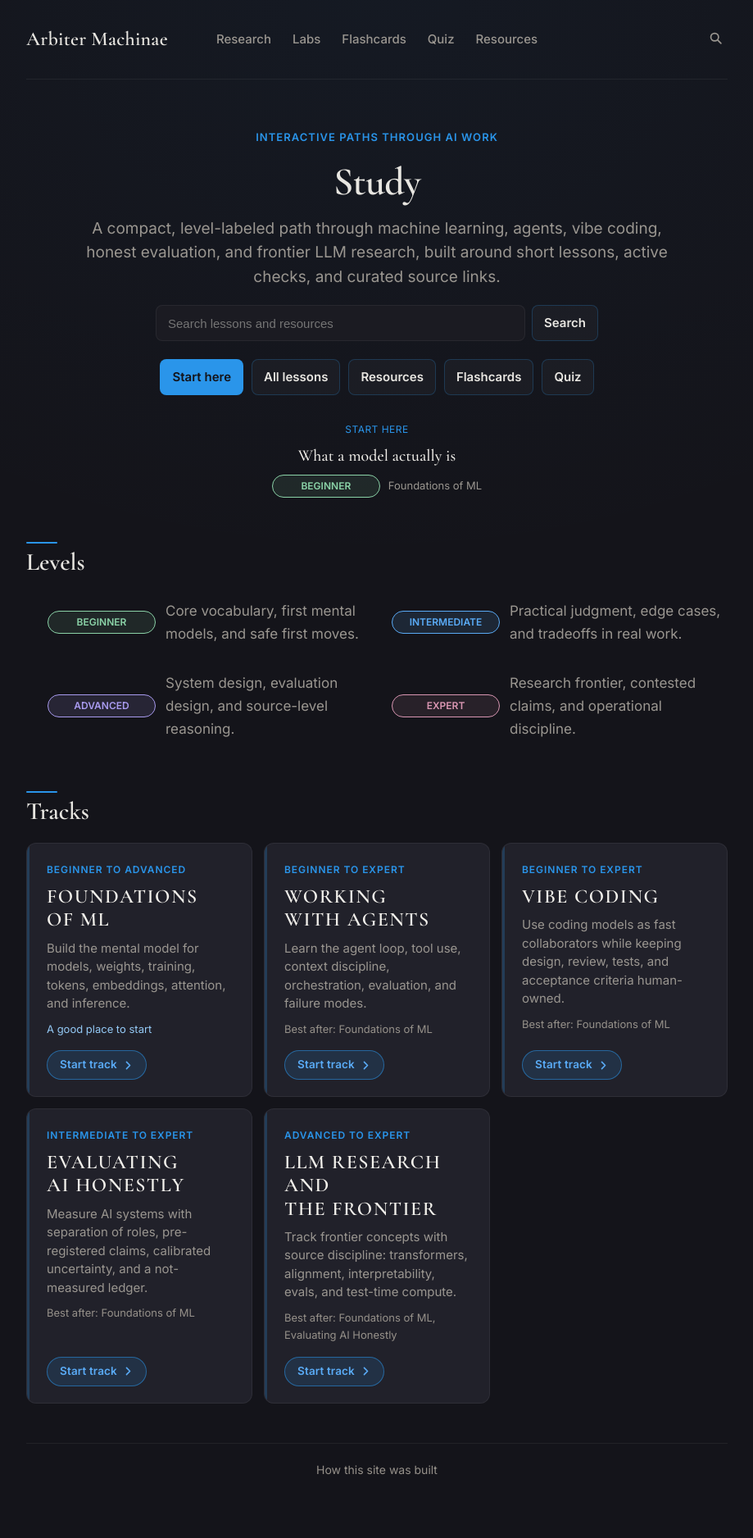
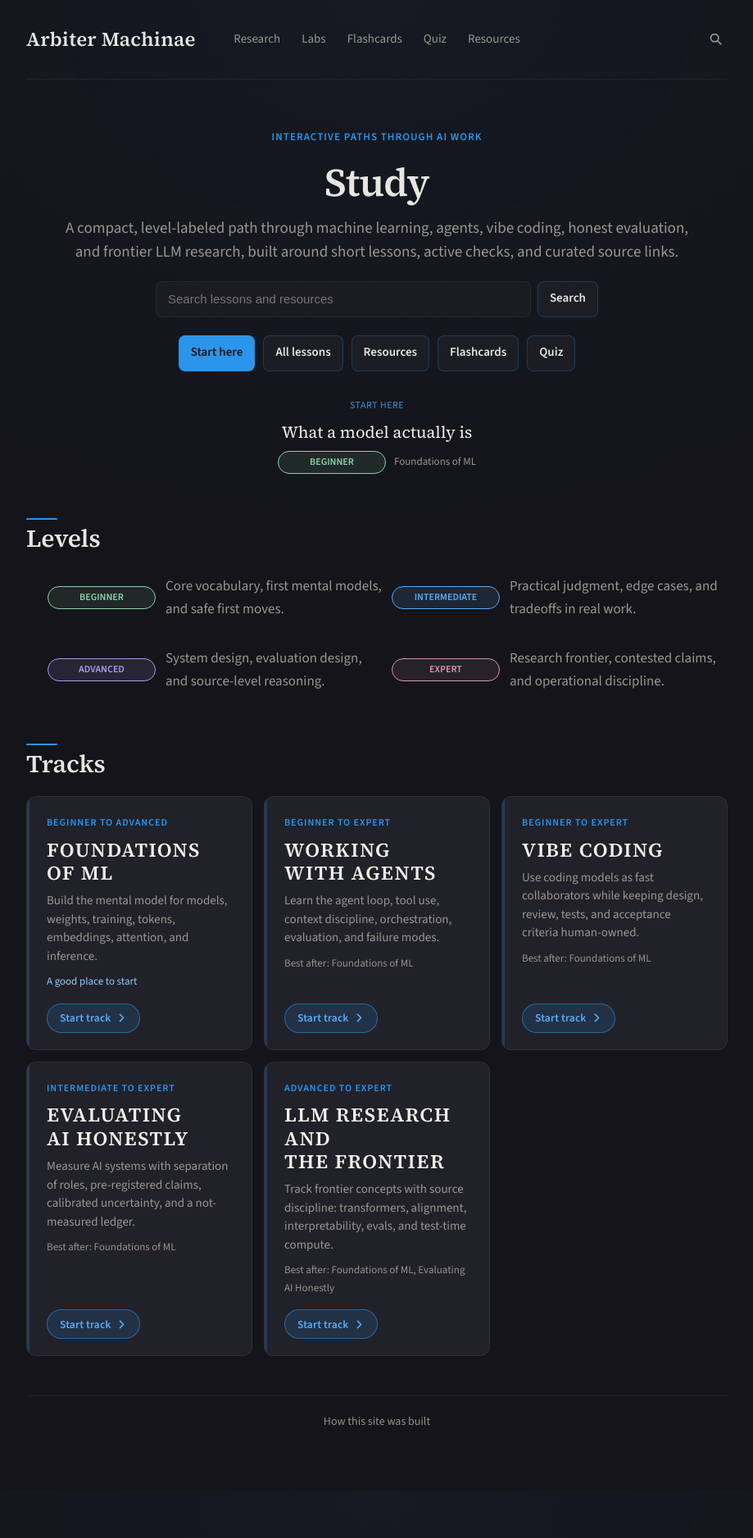
Before and after one commit to KiwiMaddog2020/kiwimaddog2020.github.io, a Jekyll site: the page index.html, which Jekyll copies as it is, in a window 1280 px wide. Shown: the whole page at 82% size, without its empty margins (180-1099 px from the left). Built offline with Jekyll 4.4.1, drawn with Linux system fonts in a browser that asks for light colours; comment, search, counter and statistics services are not loaded; after the commit the page ends 1818 px from its top, so only the background shows below that.

Commit message:
feat(notes): set research reading in Source Serif 4 over Source Sans 3
Swap the shared research-notes design system from Cormorant Garamond +
Inter to Source Serif 4 + Source Sans 3, and set the reading column
itself in the serif so the notes read like a research paper rather than
a blog. The sans now carries only the utilitarian marks (nav, meta,
labels); the interactive learn app (body.learn-page) keeps its sans body
and is unaffected.

Self-host the new faces as latin + latin-ext woff2 (normal + italic,
400/600) so the render chain keeps no third-party origin. Column reset to
18px/1.72, landing the 720px frame near an ideal 66-character measure.

Co-Authored-By: Claude Opus 4.8 (1M context) <noreply@anthropic.com>

```diff
--- a/_layouts/default.html
+++ b/_layouts/default.html
@@ -31,7 +31,7 @@
 <link rel="alternate" type="application/atom+xml" title="Arbiter Machinae · Research notes" href="/feed.xml">
 <link rel="preload" href="/assets/fonts/cormorant-garamond-latin.woff2" as="font" type="font/woff2" crossorigin>
 <link rel="preload" href="/assets/fonts/inter-latin.woff2" as="font" type="font/woff2" crossorigin>
-<link rel="stylesheet" href="/assets/research-notes.css?v=d7dc59c2cf">
+<link rel="stylesheet" href="/assets/research-notes.css?v=389b7b9e58">
 <script type="application/ld+json">
 {"@context":"https://schema.org","@type":"Person","name":"Kevin Madson","url":"https://kiwimaddog2020.github.io/","sameAs":["https://github.com/KiwiMaddog2020"],"jobTitle":"Senior Business Analyst","description":"Builds and operates agentic systems across multiple coding LLMs.","knowsAbout":["Agentic systems","Multi-model evaluation","Claude Code","Software engineering","Applied AI"]}
 </script>
--- a/assets/research-notes.css
+++ b/assets/research-notes.css
@@ -2,63 +2,119 @@
    One canonical copy, served by the hub at /assets/research-notes.css; every
    note site on this host links it absolutely, so a restyle here updates the
    whole aggregator. Design system carried over from the VeraNota web pages:
-   ink ground, blue accent, Cormorant Garamond display over Inter body.
+   ink ground, blue accent, Source Serif 4 reading over Source Sans 3 labels.
 
-   Fonts are self-hosted variable woff2 (latin + latin-ext subsets) under
-   /assets/fonts/, so the render chain has no third-party origin. */
+   The reading is set in serif so the notes read like a research paper.
+
+   Fonts are self-hosted woff2 (latin + latin-ext subsets, normal + italic)
+   under /assets/fonts/, so the render chain has no third-party origin. */
 
 @font-face {
-  /* Cormorant Garamond normal (latin-ext) */
-  font-family: 'Cormorant Garamond';
+  /* Source Serif 4 normal 400 (latin-ext) */
+  font-family: 'Source Serif 4';
   font-style: normal;
-  font-weight: 500 700;
+  font-weight: 400;
   font-display: swap;
-  src: url(/assets/fonts/cormorant-garamond-latin-ext.woff2) format('woff2');
+  src: url(/assets/fonts/source-serif-4-400-latin-ext.woff2) format('woff2');
   unicode-range: U+0100-02BA, U+02BD-02C5, U+02C7-02CC, U+02CE-02D7, U+02DD-02FF, U+0304, U+0308, U+0329, U+1D00-1DBF, U+1E00-1E9F, U+1EF2-1EFF, U+2020, U+20A0-20AB, U+20AD-20C0, U+2113, U+2C60-2C7F, U+A720-A7FF;
 }
 @font-face {
-  /* Cormorant Garamond normal (latin) */
-  font-family: 'Cormorant Garamond';
+  /* Source Serif 4 normal 400 (latin) */
+  font-family: 'Source Serif 4';
   font-style: normal;
-  font-weight: 500 700;
+  font-weight: 400;
   font-display: swap;
-  src: url(/assets/fonts/cormorant-garamond-latin.woff2) format('woff2');
+  src: url(/assets/fonts/source-serif-4-400-latin.woff2) format('woff2');
   unicode-range: U+0000-00FF, U+0131, U+0152-0153, U+02BB-02BC, U+02C6, U+02DA, U+02DC, U+0304, U+0308, U+0329, U+2000-206F, U+20AC, U+2122, U+2191, U+2193, U+2212, U+2215, U+FEFF, U+FFFD;
 }
 @font-face {
-  /* Inter italic (latin-ext) */
-  font-family: 'Inter';
-  font-style: italic;
-  font-weight: 400 600;
+  /* Source Serif 4 normal 600 (latin-ext) */
+  font-family: 'Source Serif 4';
+  font-style: normal;
+  font-weight: 600;
   font-display: swap;
-  src: url(/assets/fonts/inter-italic-latin-ext.woff2) format('woff2');
+  src: url(/assets/fonts/source-serif-4-600-latin-ext.woff2) format('woff2');
   unicode-range: U+0100-02BA, U+02BD-02C5, U+02C7-02CC, U+02CE-02D7, U+02DD-02FF, U+0304, U+0308, U+0329, U+1D00-1DBF, U+1E00-1E9F, U+1EF2-1EFF, U+2020, U+20A0-20AB, U+20AD-20C0, U+2113, U+2C60-2C7F, U+A720-A7FF;
 }
 @font-face {
-  /* Inter italic (latin) */
-  font-family: 'Inter';
-  font-style: italic;
-  font-weight: 400 600;
+  /* Source Serif 4 normal 600 (latin) */
+  font-family: 'Source Serif 4';
+  font-style: normal;
+  font-weight: 600;
   font-display: swap;
-  src: url(/assets/fonts/inter-italic-latin.woff2) format('woff2');
+  src: url(/assets/fonts/source-serif-4-600-latin.woff2) format('woff2');
   unicode-range: U+0000-00FF, U+0131, U+0152-0153, U+02BB-02BC, U+02C6, U+02DA, U+02DC, U+0304, U+0308, U+0329, U+2000-206F, U+20AC, U+2122, U+2191, U+2193, U+2212, U+2215, U+FEFF, U+FFFD;
 }
 @font-face {
-  /* Inter normal (latin-ext) */
-  font-family: 'Inter';
-  font-style: normal;
-  font-weight: 400 600;
+  /* Source Serif 4 italic 400 (latin-ext) */
+  font-family: 'Source Serif 4';
+  font-style: italic;
+  font-weight: 400;
   font-display: swap;
-  src: url(/assets/fonts/inter-latin-ext.woff2) format('woff2');
+  src: url(/assets/fonts/source-serif-4-italic-latin-ext.woff2) format('woff2');
   unicode-range: U+0100-02BA, U+02BD-02C5, U+02C7-02CC, U+02CE-02D7, U+02DD-02FF, U+0304, U+0308, U+0329, U+1D00-1DBF, U+1E00-1E9F, U+1EF2-1EFF, U+2020, U+20A0-20AB, U+20AD-20C0, U+2113, U+2C60-2C7F, U+A720-A7FF;
 }
 @font-face {
-  /* Inter normal (latin) */
-  font-family: 'Inter';
+  /* Source Serif 4 italic 400 (latin) */
+  font-family: 'Source Serif 4';
+  font-style: italic;
+  font-weight: 400;
+  font-display: swap;
+  src: url(/assets/fonts/source-serif-4-italic-latin.woff2) format('woff2');
+  unicode-range: U+0000-00FF, U+0131, U+0152-0153, U+02BB-02BC, U+02C6, U+02DA, U+02DC, U+0304, U+0308, U+0329, U+2000-206F, U+20AC, U+2122, U+2191, U+2193, U+2212, U+2215, U+FEFF, U+FFFD;
+}
+@font-face {
+  /* Source Serif 4 italic 600 (latin-ext) */
+  font-family: 'Source Serif 4';
+  font-style: italic;
+  font-weight: 600;
+  font-display: swap;
+  src: url(/assets/fonts/source-serif-4-600italic-latin-ext.woff2) format('woff2');
+  unicode-range: U+0100-02BA, U+02BD-02C5, U+02C7-02CC, U+02CE-02D7, U+02DD-02FF, U+0304, U+0308, U+0329, U+1D00-1DBF, U+1E00-1E9F, U+1EF2-1EFF, U+2020, U+20A0-20AB, U+20AD-20C0, U+2113, U+2C60-2C7F, U+A720-A7FF;
+}
+@font-face {
+  /* Source Serif 4 italic 600 (latin) */
+  font-family: 'Source Serif 4';
+  font-style: italic;
+  font-weight: 600;
+  font-display: swap;
+  src: url(/assets/fonts/source-serif-4-600italic-latin.woff2) format('woff2');
+  unicode-range: U+0000-00FF, U+0131, U+0152-0153, U+02BB-02BC, U+02C6, U+02DA, U+02DC, U+0304, U+0308, U+0329, U+2000-206F, U+20AC, U+2122, U+2191, U+2193, U+2212, U+2215, U+FEFF, U+FFFD;
+}
+@font-face {
+  /* Source Sans 3 normal 400 (latin-ext) */
+  font-family: 'Source Sans 3';
   font-style: normal;
-  font-weight: 400 600;
+  font-weight: 400;
   font-display: swap;
-  src: url(/assets/fonts/inter-latin.woff2) format('woff2');
+  src: url(/assets/fonts/source-sans-3-400-latin-ext.woff2) format('woff2');
+  unicode-range: U+0100-02BA, U+02BD-02C5, U+02C7-02CC, U+02CE-02D7, U+02DD-02FF, U+0304, U+0308, U+0329, U+1D00-1DBF, U+1E00-1E9F, U+1EF2-1EFF, U+2020, U+20A0-20AB, U+20AD-20C0, U+2113, U+2C60-2C7F, U+A720-A7FF;
+}
+@font-face {
+  /* Source Sans 3 normal 400 (latin) */
+  font-family: 'Source Sans 3';
+  font-style: normal;
+  font-weight: 400;
+  font-display: swap;
+  src: url(/assets/fonts/source-sans-3-400-latin.woff2) format('woff2');
+  unicode-range: U+0000-00FF, U+0131, U+0152-0153, U+02BB-02BC, U+02C6, U+02DA, U+02DC, U+0304, U+0308, U+0329, U+2000-206F, U+20AC, U+2122, U+2191, U+2193, U+2212, U+2215, U+FEFF, U+FFFD;
+}
+@font-face {
+  /* Source Sans 3 normal 600 (latin-ext) */
+  font-family: 'Source Sans 3';
+  font-style: normal;
+  font-weight: 600;
+  font-display: swap;
+  src: url(/assets/fonts/source-sans-3-600-latin-ext.woff2) format('woff2');
+  unicode-range: U+0100-02BA, U+02BD-02C5, U+02C7-02CC, U+02CE-02D7, U+02DD-02FF, U+0304, U+0308, U+0329, U+1D00-1DBF, U+1E00-1E9F, U+1EF2-1EFF, U+2020, U+20A0-20AB, U+20AD-20C0, U+2113, U+2C60-2C7F, U+A720-A7FF;
+}
+@font-face {
+  /* Source Sans 3 normal 600 (latin) */
+  font-family: 'Source Sans 3';
+  font-style: normal;
+  font-weight: 600;
+  font-display: swap;
+  src: url(/assets/fonts/source-sans-3-600-latin.woff2) format('woff2');
   unicode-range: U+0000-00FF, U+0131, U+0152-0153, U+02BB-02BC, U+02C6, U+02DA, U+02DC, U+0304, U+0308, U+0329, U+2000-206F, U+20AC, U+2122, U+2191, U+2193, U+2212, U+2215, U+FEFF, U+FFFD;
 }
 
@@ -75,8 +131,8 @@
   --text-muted: #96918a;
   --border: rgba(255, 255, 255, 0.06);
   --border-accent: rgba(42, 149, 234, 0.24);
-  --serif: "Cormorant Garamond", Georgia, serif;
-  --sans: "Inter", -apple-system, BlinkMacSystemFont, "Segoe UI", sans-serif;
+  --serif: "Source Serif 4", Georgia, serif;
+  --sans: "Source Sans 3", -apple-system, BlinkMacSystemFont, "Segoe UI", sans-serif;
   --mono: ui-monospace, "SF Mono", SFMono-Regular, Menlo, Consolas, monospace;
   --space-flow: 20px;   /* paragraph and list rhythm */
   --space-block: 28px;  /* card-level blocks: blockquote, pre, table */
@@ -102,8 +158,19 @@ body {
     radial-gradient(120% 60% at 50% 0%, rgba(42, 149, 234, 0.045) 0%, transparent 62%);
 }
 
-/* 720px frame puts the 17px Inter column at ~75 characters per line. */
+/* 720px frame puts the 18px serif column near an ideal ~66 characters. */
 .page { max-width: 720px; margin: 0 auto; padding: 0 32px; }
+
+/* The reading column is set in serif so the notes read like a research paper
+   rather than a blog. Scoped away from the learn app (body.learn-page), whose
+   interactive UI stays in the sans; chrome (nav, meta, labels) sets --sans
+   explicitly and is unaffected. Source Serif 4 carries a touch more size and
+   leading than the sans it replaced. */
+body:not(.learn-page) main {
+  font-family: var(--serif);
+  font-size: 18px;
+  line-height: 1.72;
+}
 
 /* Figures fit the column and never force the page wider than the viewport.
    Without this, an intrinsic-width chart (e.g. a 1920px PNG) blows out the
@@ -337,7 +404,7 @@ body.hub main p {
   margin-bottom: var(--space-flow);
 }
 
-/* Article opening: a Cormorant drop cap on the article's actual first
+/* Article opening: a serif drop cap on the article's actual first
    paragraph (notes open with prose before any h2, so the old h2-anchored
    selector landed mid-article). The landing opts out with .no-dropcap. */
 body:not(.hub) main:not(.no-dropcap) > p:first-of-type::first-letter {
--- a/index.html
+++ b/index.html
@@ -31,7 +31,7 @@
   <link rel="alternate" type="application/atom+xml" title="Arbiter Machinae · Research notes" href="/feed.xml">
   <link rel="preload" href="/assets/fonts/cormorant-garamond-latin.woff2" as="font" type="font/woff2" crossorigin>
   <link rel="preload" href="/assets/fonts/inter-latin.woff2" as="font" type="font/woff2" crossorigin>
-  <link rel="stylesheet" href="/assets/research-notes.css?v=d7dc59c2cf">
+  <link rel="stylesheet" href="/assets/research-notes.css?v=389b7b9e58">
   <link rel="stylesheet" href="/assets/learn.css?v=a6ec1c3856">
   <script type="application/ld+json">
   {"@context":"https://schema.org","@type":"Person","name":"Kevin Madson","url":"https://kiwimaddog2020.github.io/","sameAs":["https://github.com/KiwiMaddog2020"],"jobTitle":"Senior Business Analyst","description":"Builds and operates agentic systems across multiple coding LLMs.","knowsAbout":["Agentic systems","Multi-model evaluation","Claude Code","Software engineering","Applied AI"]}
```
Also changed, not shown: assets/fonts/source-sans-3-400-latin-ext.woff2 (added), assets/fonts/source-sans-3-400-latin.woff2 (added), assets/fonts/source-sans-3-600-latin-ext.woff2 (added), assets/fonts/source-sans-3-600-latin.woff2 (added), assets/fonts/source-serif-4-400-latin-ext.woff2 (added), assets/fonts/source-serif-4-400-latin.woff2 (added), assets/fonts/source-serif-4-600-latin-ext.woff2 (added), assets/fonts/source-serif-4-600-latin.woff2 (added), assets/fonts/source-serif-4-600italic-latin-ext.woff2 (added), assets/fonts/source-serif-4-600italic-latin.woff2 (added), assets/fonts/source-serif-4-italic-latin-ext.woff2 (added), assets/fonts/source-serif-4-italic-latin.woff2 (added).
